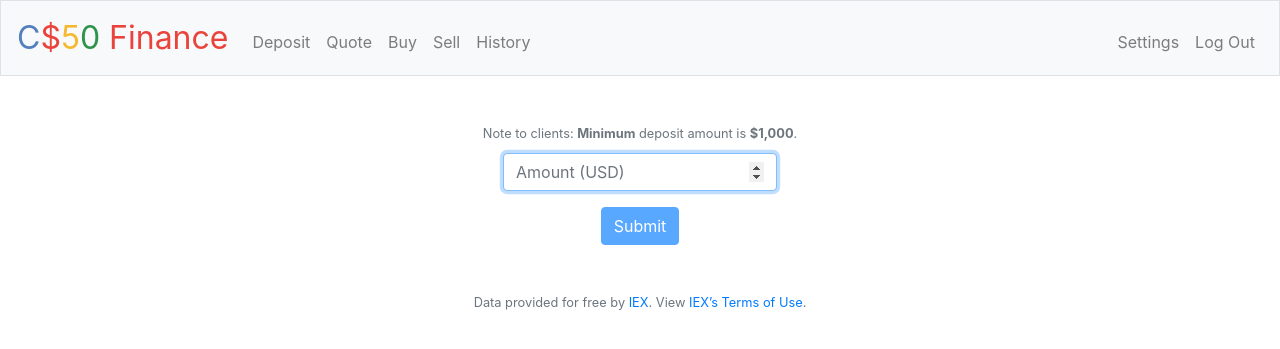
After one commit to salfaris/CS50, a Flask app: page /deposit in a window 1280 px wide. The commit adds this page. Shown: the top 349 px of the page. Run offline with Flask 2, Linux system fonts and the light colour scheme; a user stored in the database is signed in; some libraries are stand-ins or nearby versions.

```diff
--- a/pset8/finance/application.py
+++ b/pset8/finance/application.py
@@ -99,6 +99,24 @@ def index():
 
     return render_template("index.html", cash=usd(current_cash), data=stock_data, total_value=usd(total_value), total=usd(grand_total))
 
+@app.route("/settings")
+@login_required
+def settings():
+    """Adjust settings of user"""
+
+    # Gets user's username
+    temp = db.execute("SELECT username FROM users WHERE id = :user_id", user_id=session["user_id"])
+    username = temp[0]["username"]
+
+    # Gets user's buy transactions
+    temp = db.execute("SELECT COUNT(*) FROM transactions WHERE user_id = :user_id AND buy = 1", user_id=session["user_id"])
+    buys = temp[0]["COUNT(*)"]
+
+    # Gets user's sell transactions
+    temp = db.execute("SELECT COUNT(*) FROM transactions WHERE user_id = :user_id AND buy = 0", user_id=session["user_id"])
+    sells = temp[0]["COUNT(*)"]
+
+    return render_template("settings.html", username=username, buys=buys, sells=sells)
 
 @app.route("/buy", methods=["GET", "POST"])
 @login_required
@@ -282,6 +300,34 @@ def quote():
     else:
         return render_template("quote.html")
 
+@app.route("/deposit", methods=["GET", "POST"])
+@login_required
+def deposit():
+    """Deposit some cash."""
+
+    # User reached route via POST
+    if request.method == "POST":
+        # Get amount to be deposited
+        deposit = float(request.form.get("deposit"))
+
+        # Query for user's current cash
+        temp = db.execute("SELECT * FROM users WHERE id = :user_id", user_id=session["user_id"])
+        current_cash = temp[0]["cash"]
+
+        # Update cash in memory
+        current_cash += deposit
+
+        # Update cash in database
+        db.execute("UPDATE users SET cash = :current_cash WHERE id = :user_id",
+                   current_cash=current_cash,
+                   user_id=session["user_id"])
+
+        return redirect("/")
+
+    # User reached route via GET
+    else:
+        return render_template("deposit.html")
+
 
 @app.route("/register", methods=["GET", "POST"])
 def register():
@@ -291,6 +337,8 @@ def register():
 
     # User reached route via POST (submitting register)
     if request.method == "POST":
+
+        # Get username and password
         username = request.form.get("username")
         password = request.form.get("password")
 
@@ -332,6 +380,57 @@ def register():
     else:
         return render_template("register.html")
 
+@app.route("/verify", methods=["GET", "POST"])
+@login_required
+def verify():
+    """Verifies user that wants to change password"""
+
+    # User reached route via POST (submitting register)
+    if request.method == "POST":
+
+        # Query database for username
+        rows = db.execute("SELECT * FROM users WHERE id = :user_id",
+                          user_id=session["user_id"])
+
+        # Ensure password is correct
+        if not check_password_hash(rows[0]["hash"], request.form.get("password")):
+            return apology("password is incorrect", 403)
+
+        return redirect("/reset")
+
+    # User reached route via GET (get to registration page)
+    else:
+        return render_template("verify.html")
+
+@app.route("/reset", methods=["GET", "POST"])
+@login_required
+def reset():
+    """Allows user to change password"""
+
+    # User reached route via POST (submitting register)
+    if request.method == "POST":
+
+        # Get password
+        password = request.form.get("password")
+
+        # Ensure password was submitted
+        if not password:
+            return apology("must provide password", 403)
+
+        # Ensure password and password confirmation is the same
+        elif password != request.form.get("confirmation"):
+            return apology("passwords don't match", 403)
+
+        # Update new password
+        db.execute("UPDATE users SET hash = :new_hash WHERE id = :user_id",
+                   new_hash=generate_password_hash(password),
+                   user_id=session["user_id"])
+
+        return redirect("/")
+
+    # User reached route via GET (get to registration page)
+    else:
+        return render_template("reset.html")
 
 @app.route("/sell", methods=["GET", "POST"])
 @login_required
--- /dev/null
+++ b/pset8/finance/templates/deposit.html
@@ -0,0 +1,29 @@
+{% extends "layout.html" %}
+
+{% block title %}
+    Quote
+{% endblock %}
+
+{% block main %}
+    <div style="padding-bottom: 10px;" class="small text-muted text-center">
+        Note to clients: <b>Minimum</b> deposit amount is <b>$1,000</b>.
+    </div>
+    <form action="/deposit" method="post">
+        <div class="form-group">
+            <input autocomplete="off" autofocus class="form-control" id="deposit" name="deposit" placeholder="Amount (USD)" type="number" min="1000" step="0.01">
+        </div>
+        <button class="btn btn-primary" type="submit" id="submit" disabled>Submit</button>
+    </form>
+    <script>
+        // Check if there is any input
+        document.querySelector("#deposit").onkeyup = function() {
+            // If deposit is null, keep submit button disabled
+            if (document.querySelector("#deposit").value === '') {
+                document.querySelector("#submit").disabled = true;
+            }
+            else {
+                document.querySelector("#submit").disabled = false;
+            }
+        }
+    </script>
+{% endblock %}
--- a/pset8/finance/templates/layout.html
+++ b/pset8/finance/templates/layout.html
@@ -34,12 +34,14 @@
             <div class="collapse navbar-collapse" id="navbar">
                 {% if session.user_id %}
                     <ul class="navbar-nav mr-auto mt-2">
+                        <li class="nav-item"><a class="nav-link" href="/deposit">Deposit</a></li>
                         <li class="nav-item"><a class="nav-link" href="/quote">Quote</a></li>
                         <li class="nav-item"><a class="nav-link" href="/buy">Buy</a></li>
                         <li class="nav-item"><a class="nav-link" href="/sell">Sell</a></li>
                         <li class="nav-item"><a class="nav-link" href="/history">History</a></li>
                     </ul>
                     <ul class="navbar-nav ml-auto mt-2">
+                        <li class="nav-item"><a class="nav-link" href="/settings">Settings</a></li>
                         <li class="nav-item"><a class="nav-link" href="/logout">Log Out</a></li>
                     </ul>
                 {% else %}
```
Also changed, not shown: pset8/finance/templates/reset.html (added, +20 -0 lines), pset8/finance/templates/settings.html (added, +17 -0 lines), pset8/finance/templates/verify.html (added, +17 -0 lines), pset8/finance/finance.db.
